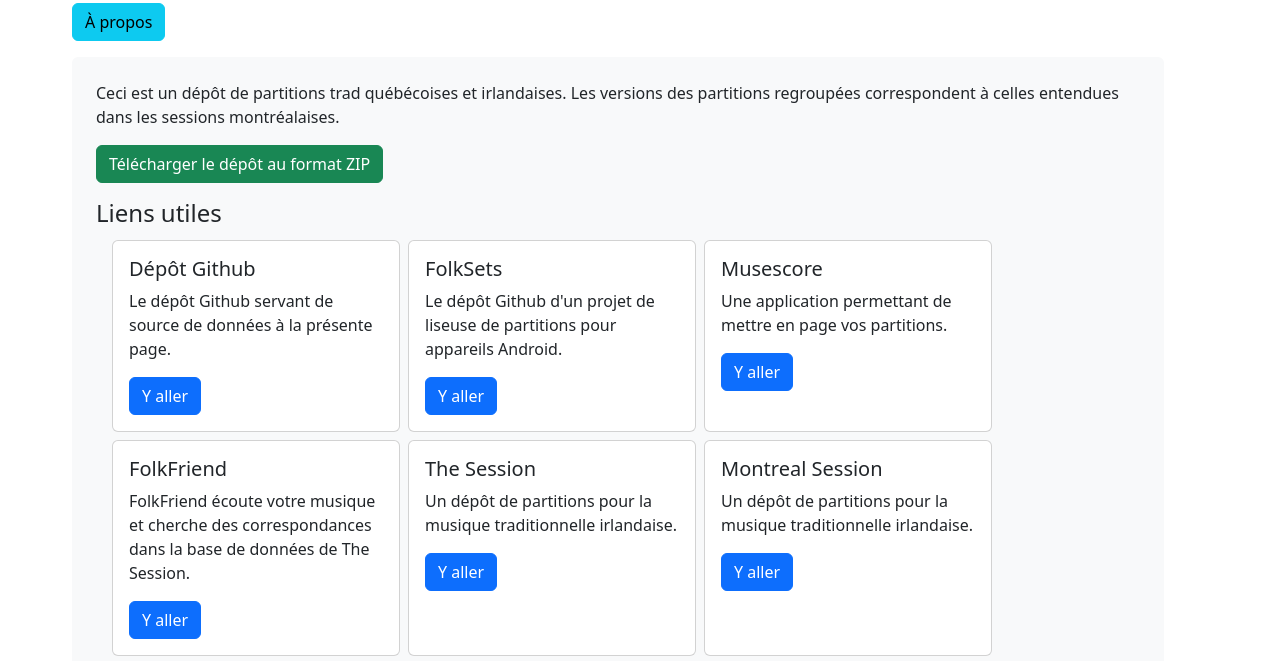
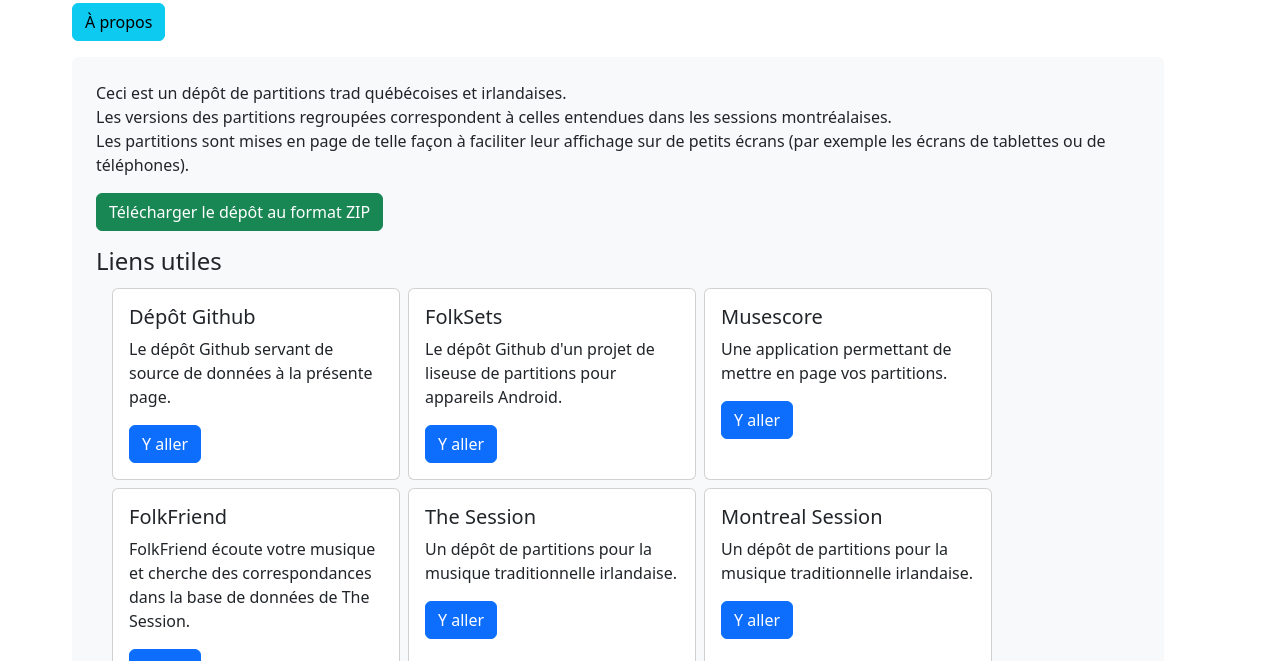
Before and after one commit to LudovicAL/Partitions, a plain HTML site: page index.html in a window 1280 px wide. Both pictures are taken after a click on the button "À propos". Shown: the part 101-762 px from the top of the page. Drawn offline with nearby package versions, Linux system fonts and the light colour scheme; no server answers.

Commit message:
Mise à jour de partitions

```diff
--- a/index.html
+++ b/index.html
@@ -17,7 +17,7 @@
       <div class="container ml-5">
          <button type="button" class="btn btn-info" data-bs-toggle="collapse" data-bs-target="#aboutCollapsed">À propos</button>
          <div id="aboutCollapsed" class="collapse mt-3 p-4 bg-light rounded">
-            <p>Ceci est un dépôt de partitions trad québécoises et irlandaises. Les versions des partitions regroupées correspondent à celles entendues dans les sessions montréalaises.</p>
+            <p>Ceci est un dépôt de partitions trad québécoises et irlandaises.<br>Les versions des partitions regroupées correspondent à celles entendues dans les sessions montréalaises.<br>Les partitions sont mises en page de telle façon à faciliter leur affichage sur de petits écrans (par exemple les écrans de tablettes ou de téléphones).</p>
             <a href="https://github.com/LudovicAL/Partitions/archive/refs/heads/main.zip" class="btn btn-success mb-3" role="button">Télécharger le dépôt au format ZIP</a>
             <h4>Liens utiles</h4>
             <div class="container d-flex flex-wrap">
```
Also changed, not shown: 18 other files.
